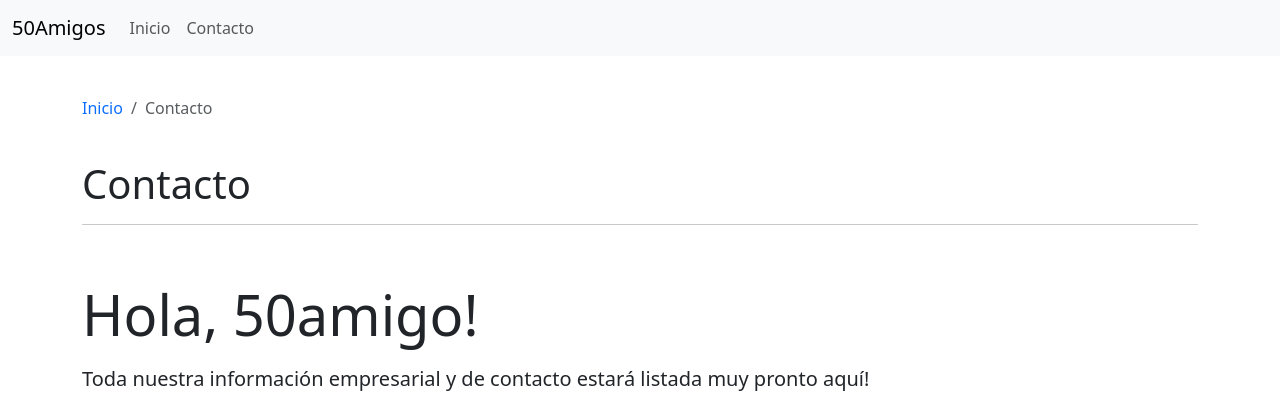
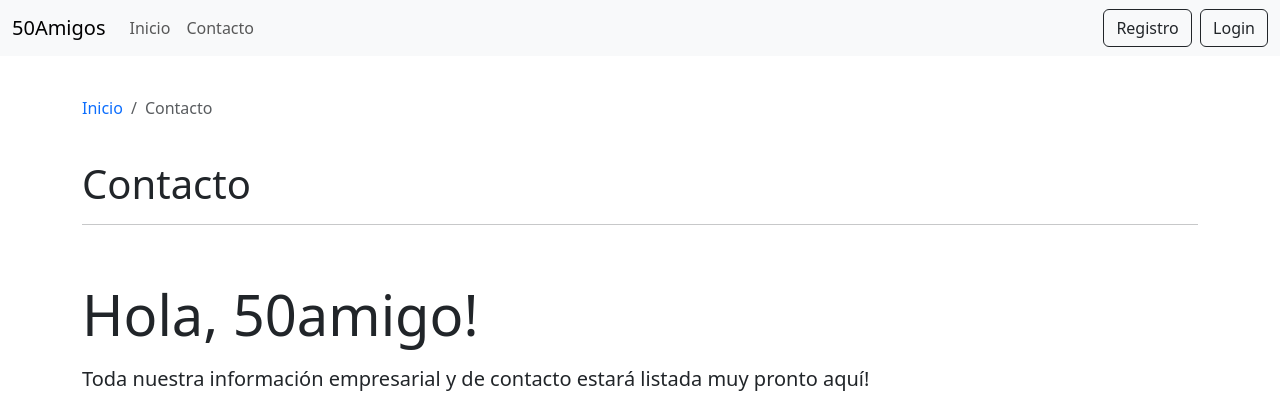
Before and after one commit to curenosm/IS-20232, a Django app: page /contacto in a window 1280 px wide. Shown: the top 420 px of the page. Run offline with Django 4.2, Linux system fonts and the light colour scheme; some libraries are stand-ins or nearby versions.

Commit message:
los botones de inicio de sesion y registro nahora se ven correctemente

```diff
--- a/proyecto-final/50Amigos/mainApp/templates/fragments/navbar.html
+++ b/proyecto-final/50Amigos/mainApp/templates/fragments/navbar.html
@@ -71,13 +71,13 @@
 
       {% if not request.user.is_authenticated %}
       <a
-        class="btn btn-outline-light"
+        class="btn btn-outline-dark"
         href="{% url 'mainApp:registro' %}">
         Registro
       </a>
       &nbsp;&nbsp;
       <a
-        class="btn btn-outline-light"
+        class="btn btn-outline-dark"
         href="{% url 'login' %}">
         Login
       </a>
```
